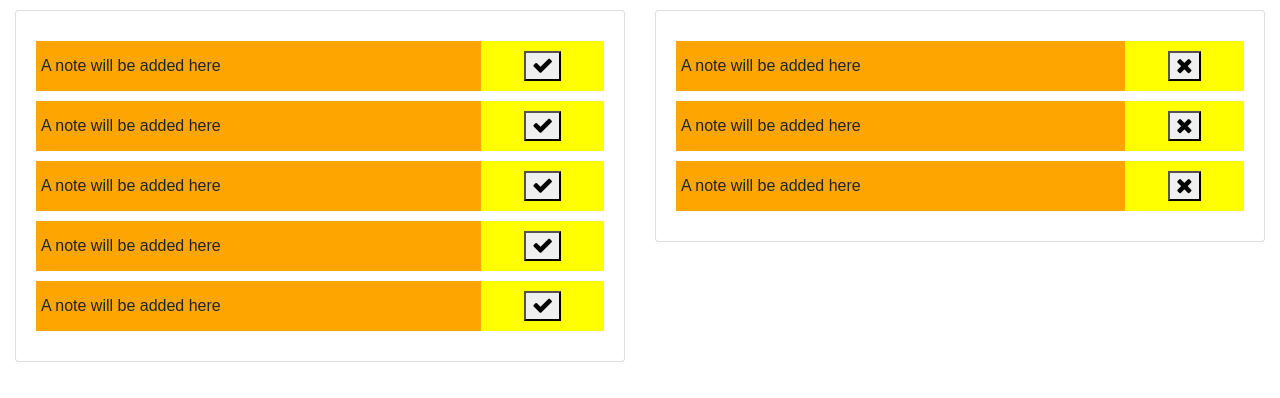
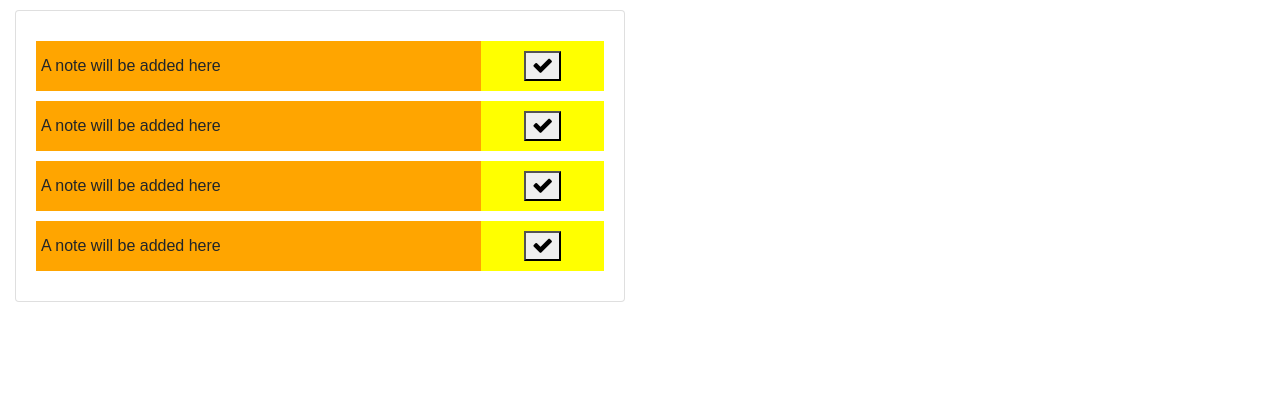
Before and after one commit to code-in-time/reactjs-notes-list, a React (Create React App) app: page / in a window 1280 px wide. Shown: the top 398 px of the page. Built offline with nearby package versions, Linux system fonts and the light colour scheme.

Commit message:
Pass data to list, More eslint settings

```diff
--- a/src/components/App.js
+++ b/src/components/App.js
@@ -3,19 +3,58 @@ import React, { Component } from 'react';
 
 import '../styles/componets/App.css';
 import ListAllNotes from './ListAllNotes';
-import ListSelectedNotes from './ListSelectedNotes';
+// import ListSelectedNotes from './ListSelectedNotes';
 
 class App extends Component {
+  constructor(props) {
+    super(props);
+
+    // Setup the state
+    this.state = {
+      notes: {
+        1: {
+          id: 1,
+          text: 'this is text 1',
+          selected: false,
+        },
+        2: {
+          id: 2,
+          text: 'this is text 2',
+          selected: false,
+        },
+        3: {
+          id: 3,
+          text: 'this is text 3',
+          selected: false,
+        },
+        4: {
+          id: 4,
+          text: 'this is text 4',
+          selected: false,
+        },
+      },
+
+    };
+  }
+
+  // updateAppNote(id, note, selected) {
+  //   // for (const value of this.state.notes) {
+  //   //   if (value.id === id) {
+  //   //     console.log(value);
+  //   //   }
+  //   // }
+  // }
+
   render() {
     return (
       <div className="App">
         <div className="container-fluid">
           <div className="row">
             <div className="col col-xs-6 box">
-              <ListAllNotes />
+              <ListAllNotes appStateNotes={this.state.notes} />
             </div>
             <div className="col col-xs-6 box">
-              <ListSelectedNotes />
+              {/* <ListSelectedNotes appStateNotes={this.state.notes} /> */}
             </div>
           </div>
         </div>
--- a/src/components/ListAllNotes.js
+++ b/src/components/ListAllNotes.js
@@ -1,19 +1,20 @@
 import React, { Component } from 'react';
+import PropTypes from 'prop-types';
 import '../styles/componets/ListAllNotes.css';
 import ListItem from './ListItem';
 
 class ListAllNotes extends Component {
+  // Render the List items
+  buildListItems() {
+    return Object.keys(this.props.appStateNotes)
+      .map(item => <ListItem key={this.props.appStateNotes[item].id} note={this.props.appStateNotes[item]} />);
+  }
+
   render() {
     return (
       <div className="ListAllNotes">
         <div className="card">
-          <div className="card-body">
-            <ListItem selected={false} />
-            <ListItem selected={false} />
-            <ListItem selected={false} />
-            <ListItem selected={false} />
-            <ListItem selected={false} />
-          </div>
+          <div className="card-body">{this.buildListItems()}</div>
         </div>
       </div>
     );
@@ -21,3 +22,7 @@ class ListAllNotes extends Component {
 }
 
 export default ListAllNotes;
+
+ListAllNotes.propTypes = {
+  appStateNotes: PropTypes.object.isRequired,
+};
--- a/src/components/ListItem.js
+++ b/src/components/ListItem.js
@@ -5,13 +5,13 @@ import '../styles/componets/ListItem.css';
 class ListItem extends Component {
   constructor(props) {
     super(props);
-    this.state = { selected: props.selected };
+    this.state = { note: props.note };
 
     this.btnClickActionButton = this.btnClickActionButton.bind(this);
   }
 
   btnClickActionButton() {
-    console.log('button clicked', this.state.selected);
+    console.log('button clicked', this.state.note.selected);
   }
 
   render() {
@@ -19,7 +19,7 @@ class ListItem extends Component {
       <div className="ListItem">
         <div className="ListItem_left">A note will be added here</div>
         <div className="ListItem_right">
-          {this.props.selected === false ? (
+          {this.state.note.selected === false ? (
             <button
               className="actionButton"
               onClick={this.btnClickActionButton}
@@ -43,5 +43,5 @@ class ListItem extends Component {
 export default ListItem;
 
 ListItem.propTypes = {
-  selected: PropTypes.bool.isRequired,
+  note: PropTypes.object.isRequired,
 };
```
Also changed, not shown: .eslintrc.js.
